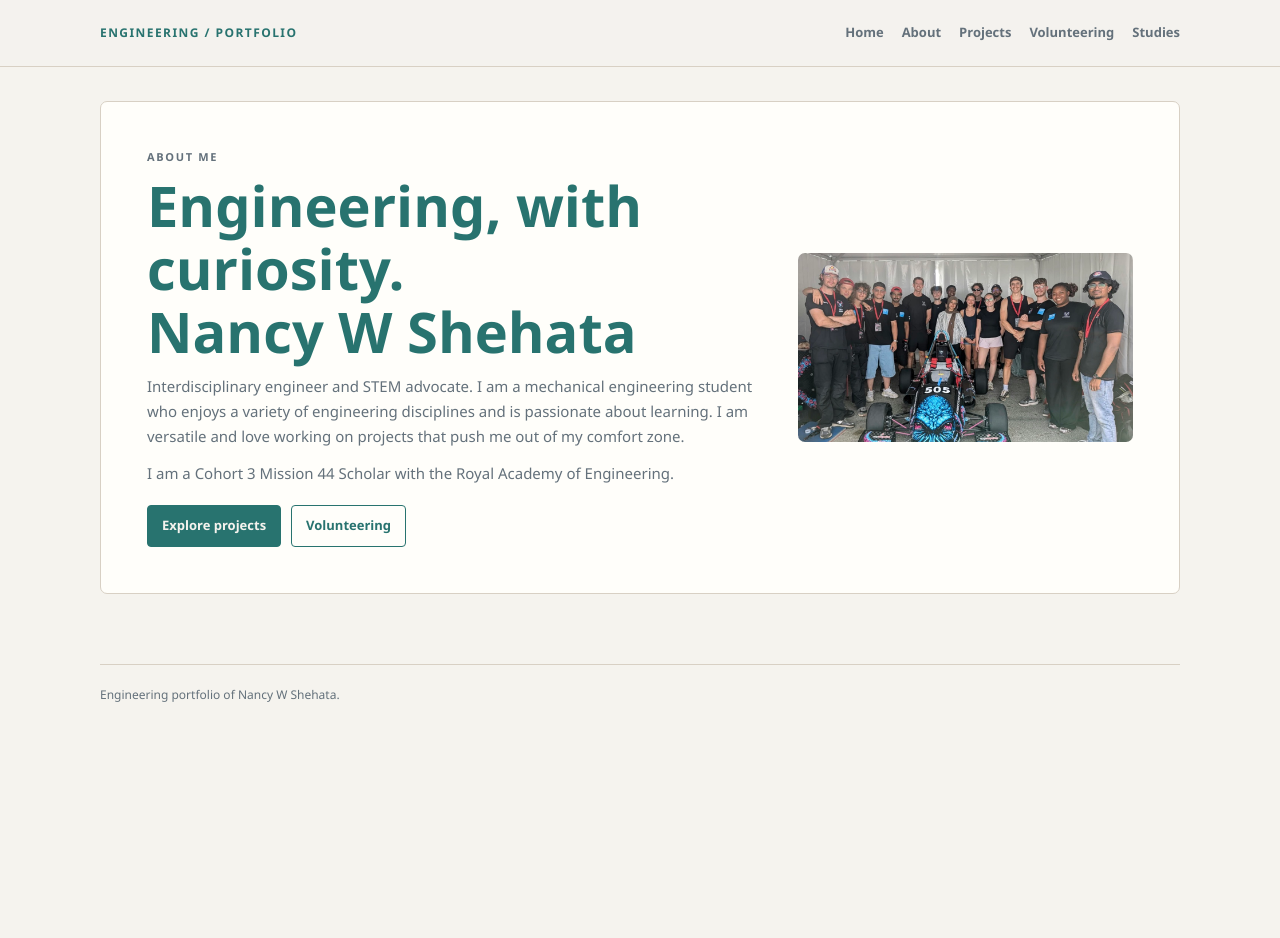
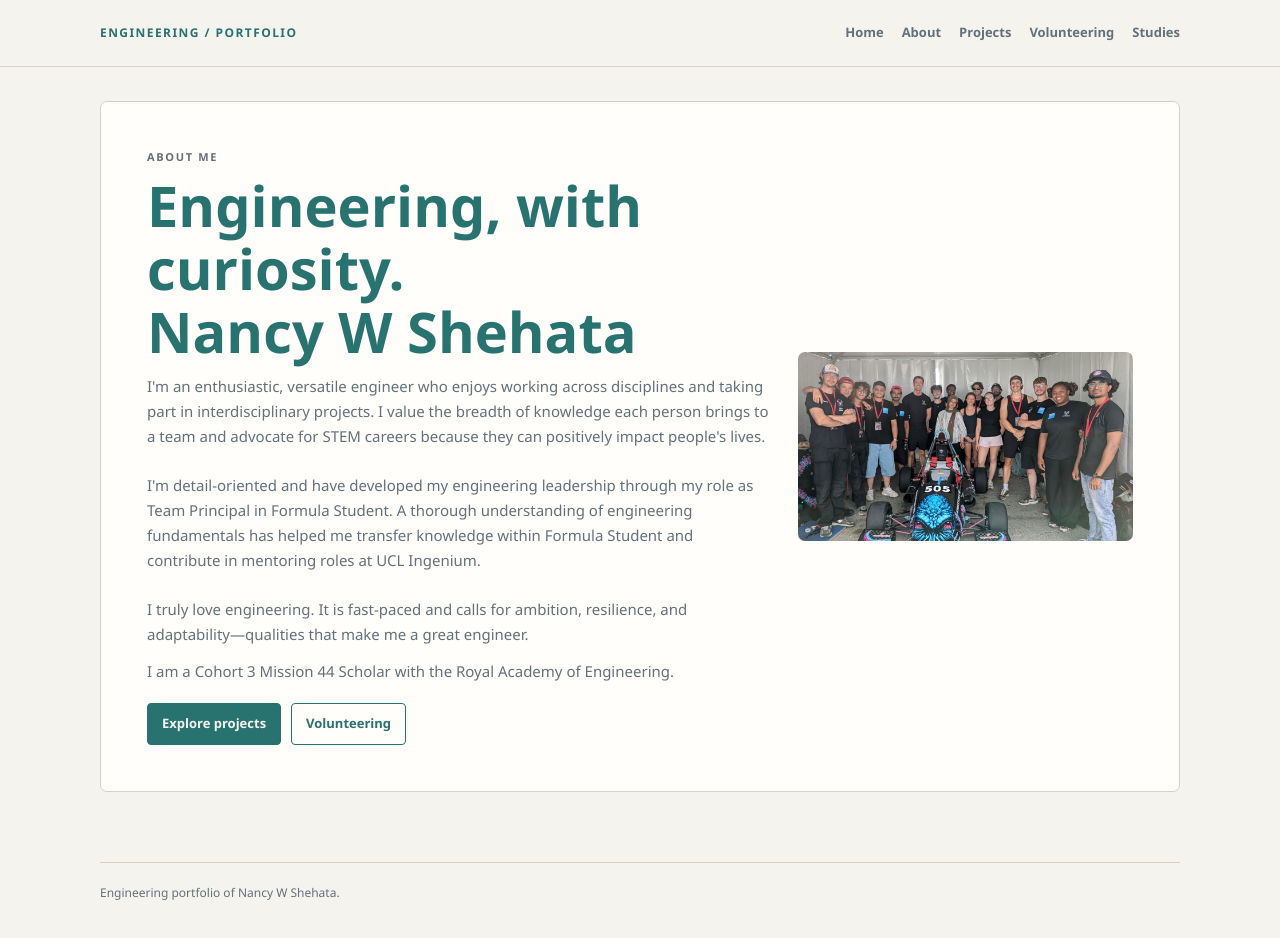
Before and after one commit to nhackcpu/nancy-engineering-portfolio, a plain HTML site: page index.html in a window 1280 px wide. Both pictures are taken after a click on the link "About". Before the commit the page ends 800 px from the top, so only its background shows below. Drawn offline with Linux system fonts and the light colour scheme.

Commit message:
Update About section
Co-authored-by: Copilot <223556219+Copilot@users.noreply.github.com>

```diff
--- a/index.html
+++ b/index.html
@@ -101,7 +101,7 @@
       <div><!-- #html Groups About text and navigation buttons. -->
         <p class="eyebrow">About me</p><!-- #html Labels the About section. -->
         <h1>Engineering, with curiosity.<br>Nancy W Shehata</h1><!-- #html Shows the headline and portfolio owner's name. -->
-        <p>Interdisciplinary engineer and STEM advocate. I am a mechanical engineering student who enjoys a variety of engineering disciplines and is passionate about learning. I am versatile and love working on projects that push me out of my comfort zone.</p><!-- #html Contains the editable About description. -->
+        <p>I'm an enthusiastic, versatile engineer who enjoys working across disciplines and taking part in interdisciplinary projects. I value the breadth of knowledge each person brings to a team and advocate for STEM careers because they can positively impact people's lives.<br><br>I'm detail-oriented and have developed my engineering leadership through my role as Team Principal in Formula Student. A thorough understanding of engineering fundamentals has helped me transfer knowledge within Formula Student and contribute in mentoring roles at UCL Ingenium.<br><br>I truly love engineering. It is fast-paced and calls for ambition, resilience, and adaptability—qualities that make me a great engineer.</p><!-- #html Contains the editable About description. -->
         <p>I am a Cohort 3 Mission 44 Scholar with the Royal Academy of Engineering.</p><!-- #html Includes your scholar recognition, cohort, and academy in the About section. -->
         <div class="buttons"><a class="button" href="#projects">Explore projects</a><a class="button alt" href="#volunteering">Volunteering</a></div><!-- #html Provides buttons to the Projects and Volunteering pages. -->
       </div><!-- #html Ends the About text group. -->
```
